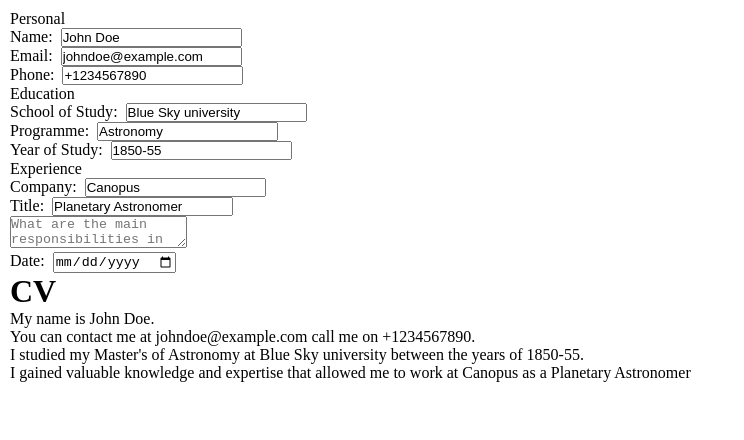
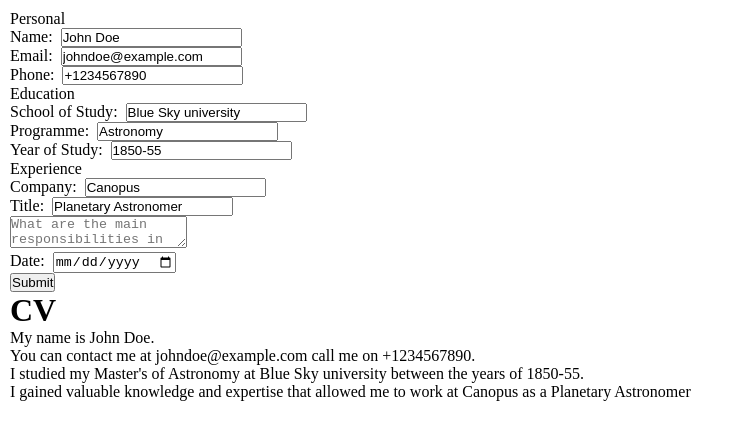
Before and after one commit to draczihper/resume, a React (Vite) app: page / in a window 1280 px wide. Shown: the top 440 px of the page, without its empty margins (0-744 px from the left). Built offline with nearby package versions, Linux system fonts and the light colour scheme.

Commit message:
Add a submit buttons

```diff
--- a/src/components/App.jsx
+++ b/src/components/App.jsx
@@ -87,6 +87,7 @@ function App() {
           onChange={handleChange}
         />
       </FormSection>
+      <Button child="Submit" />
       <div>
         <h1>CV</h1>
         <p>My name is {form.name}.</p>
@@ -136,3 +137,7 @@ const FormSection = (props) => {
     </div>
   );
 };
+
+const Button = ({ child }) => {
+  return <button>{child}</button>;
+};
```
